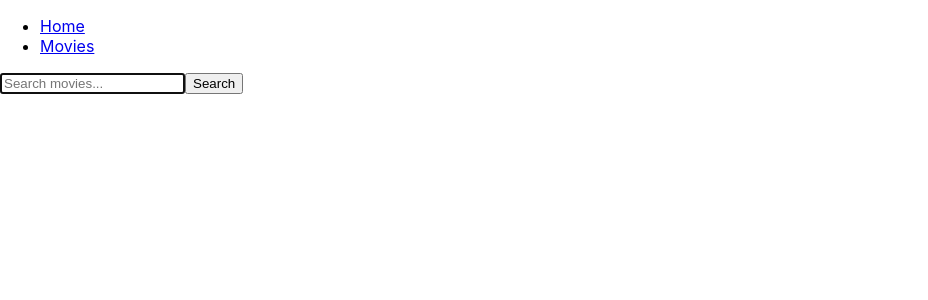
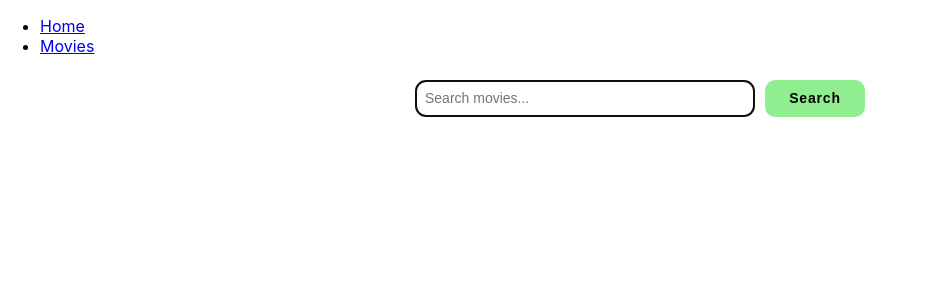
Before and after one commit to serhii95zhydkov/goit-react-hw-05-movies, a React (Create React App) app: page /movies in a window 1280 px wide. Shown: the top 300 px of the page, without its empty margins (0-928 px from the left). Built offline with nearby package versions, Linux system fonts and the light colour scheme.

Commit message:
Update Movies.jsx

```diff
--- a/src/pages/Movies/Movies.jsx
+++ b/src/pages/Movies/Movies.jsx
@@ -6,6 +6,8 @@ import Loader from 'components/Loader/Loader';
 import { Notify } from 'notiflix';
 
 import MoviesList from 'components/MoviesList/MoviesList';
+
+import styles from './movies.module.css';
 
 const Movies = () => {
   const [movies, setMovies] = useState([]);
@@ -42,8 +44,9 @@ const Movies = () => {
 
   return (
     <>
-      <form onSubmit={handleSubmit}>
+      <form className={styles.form} onSubmit={handleSubmit}>
         <input
+          className={styles.input}
           type="text"
           name="search"
           required
@@ -51,7 +54,9 @@ const Movies = () => {
           autoFocus
           placeholder="Search movies..."
         />
-        <button type="submit">Search</button>
+        <button className={styles.button} type="submit">
+          Search
+        </button>
       </form>
       {loading && <Loader />}
       {error
```
